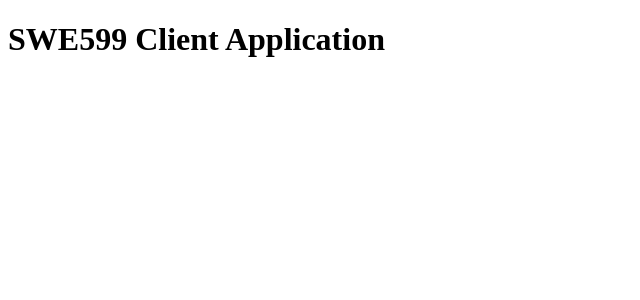
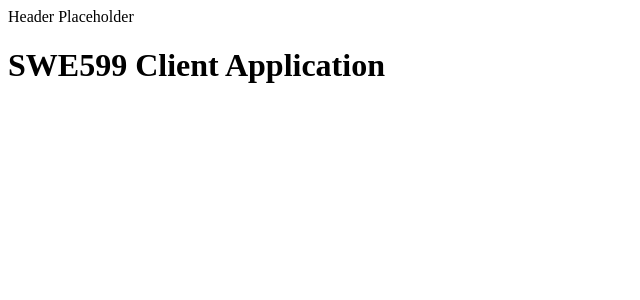
Before and after one commit to onurdemirkale/swe599-web, a React (Create React App) app: page / in a window 1280 px wide. Shown: the top 300 px of the page, without its empty margins (0-640 px from the left). Built offline with nearby package versions, Linux system fonts and the light colour scheme.

Commit message:
Implemented routing and the header component

```diff
--- a/src/components/App.tsx
+++ b/src/components/App.tsx
@@ -1,9 +1,17 @@
+// Libraries
 import React from 'react';
+import {BrowserRouter} from 'react-router-dom';
+
+// Components
+import Header from './Header';
 
 const App: React.FC = () => {
   return (
     <div>
-      <h1>SWE599 Client Application</h1>
+      <BrowserRouter>
+        <Header />
+        <h1>SWE599 Client Application</h1>
+      </BrowserRouter>
     </div>
   );
 };
--- /dev/null
+++ b/src/components/Header.tsx
@@ -0,0 +1,5 @@
+const Header = () => {
+  return <div>Header Placeholder</div>;
+};
+
+export default Header;
```
